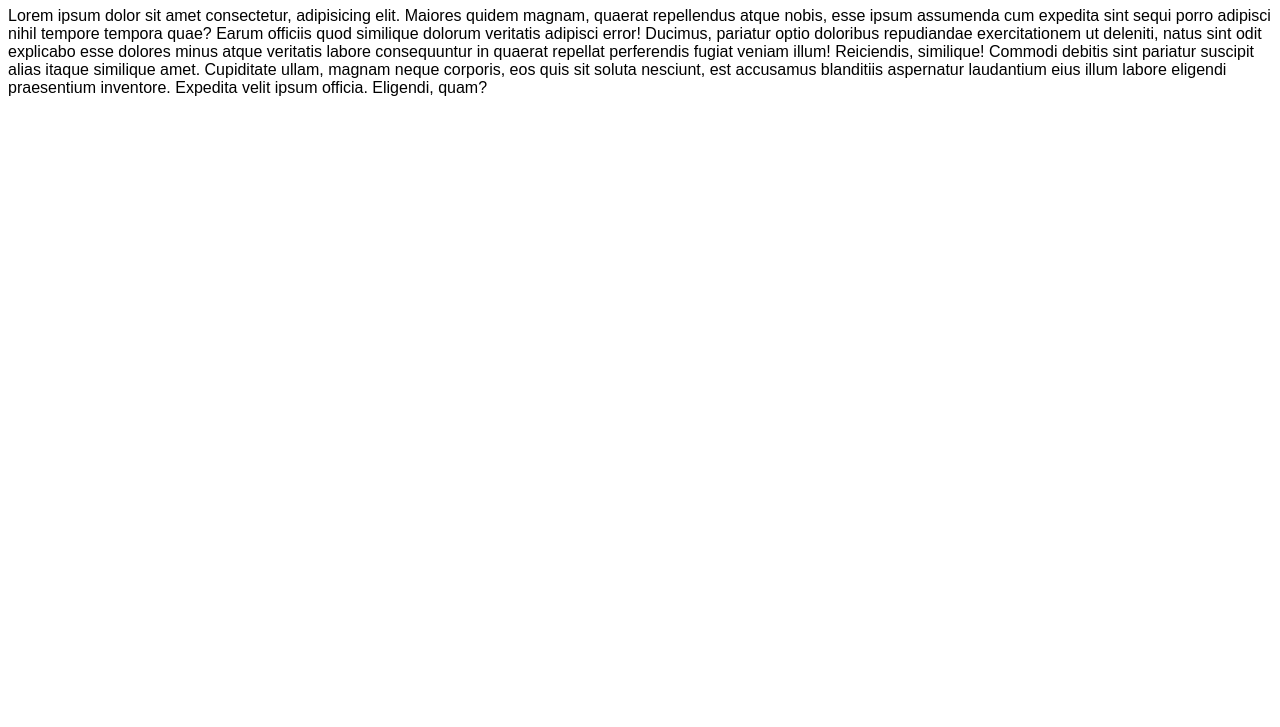
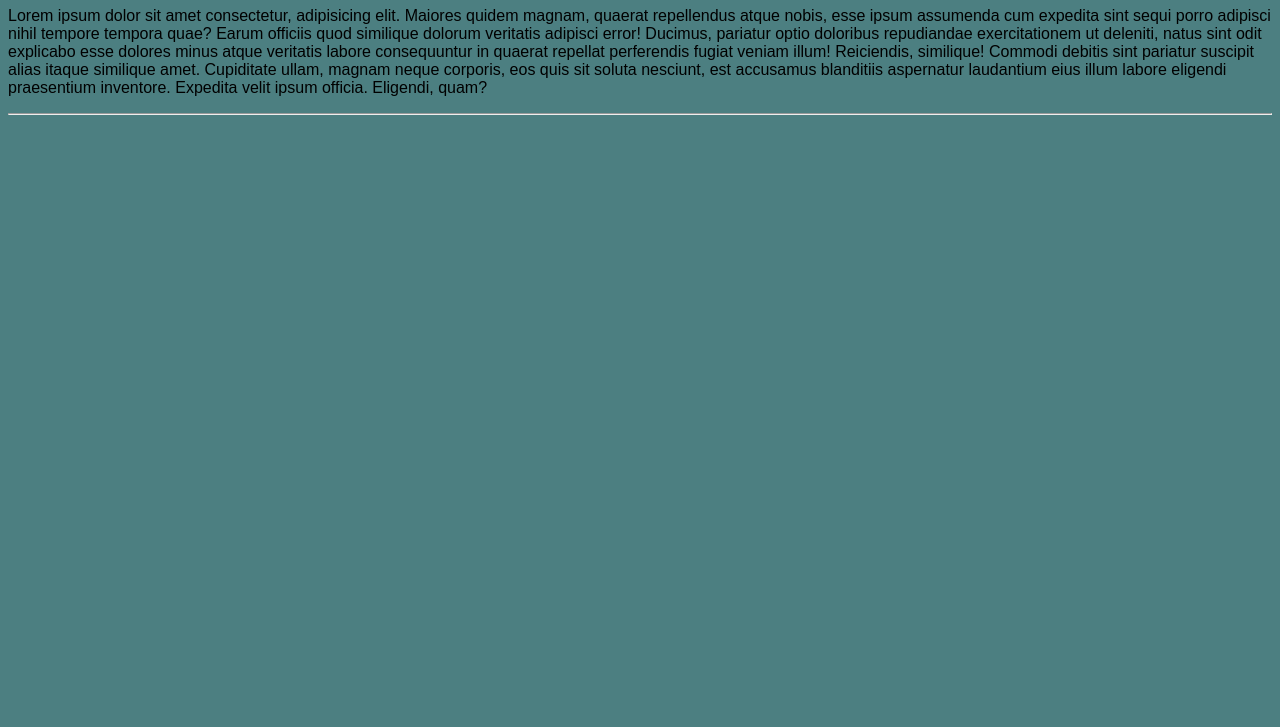
Before and after one commit to murali0077/cvv, a plain HTML site: page about.html in a window 1280 px wide. Shown: the part 73-800 px from the top of the page. Drawn offline with Linux system fonts and the light colour scheme.

Commit message:
Update about.html

```diff
--- a/about.html
+++ b/about.html
@@ -17,7 +17,7 @@
       }
     </style>
   </head>
-  <body>
+  <body style="background-color: rgb(76, 127, 129)">
     <h1 class="about">About me</h1>
     <p class="p1">
       Lorem ipsum dolor sit amet consectetur, adipisicing elit. Maiores quidem
@@ -32,5 +32,6 @@
       accusamus blanditiis aspernatur laudantium eius illum labore eligendi
       praesentium inventore. Expedita velit ipsum officia. Eligendi, quam?
     </p>
+    <hr />
   </body>
 </html>
```
